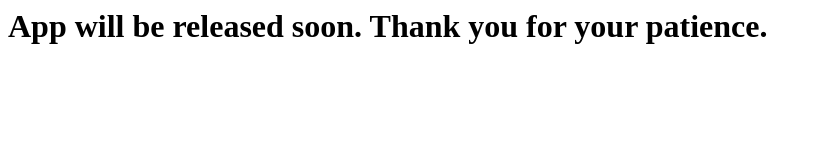
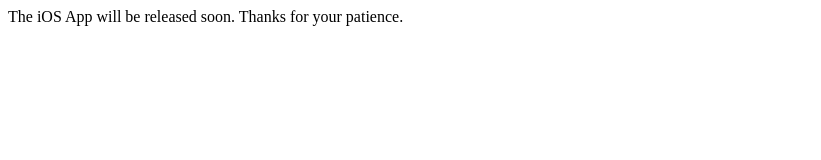
Before and after one commit to ArchitJain1201/bitly-iOS-Link, a plain HTML site: page index.html in a window 1280 px wide. Shown: the whole page, without its empty margins (0-821 px from the left). Drawn offline with Linux system fonts and the light colour scheme.

```diff
--- a/index.html
+++ b/index.html
@@ -1,5 +1,8 @@
 <html>
-    <body>
-        <h1>App will be released soon. Thank you for your patience.</h1>
-    </body>
+<head>
+<title> The iOS App will be released soon.</title>
+</head>
+<body>
+The iOS App will be released soon. Thanks for your patience.
+</body>
 </html>
```
